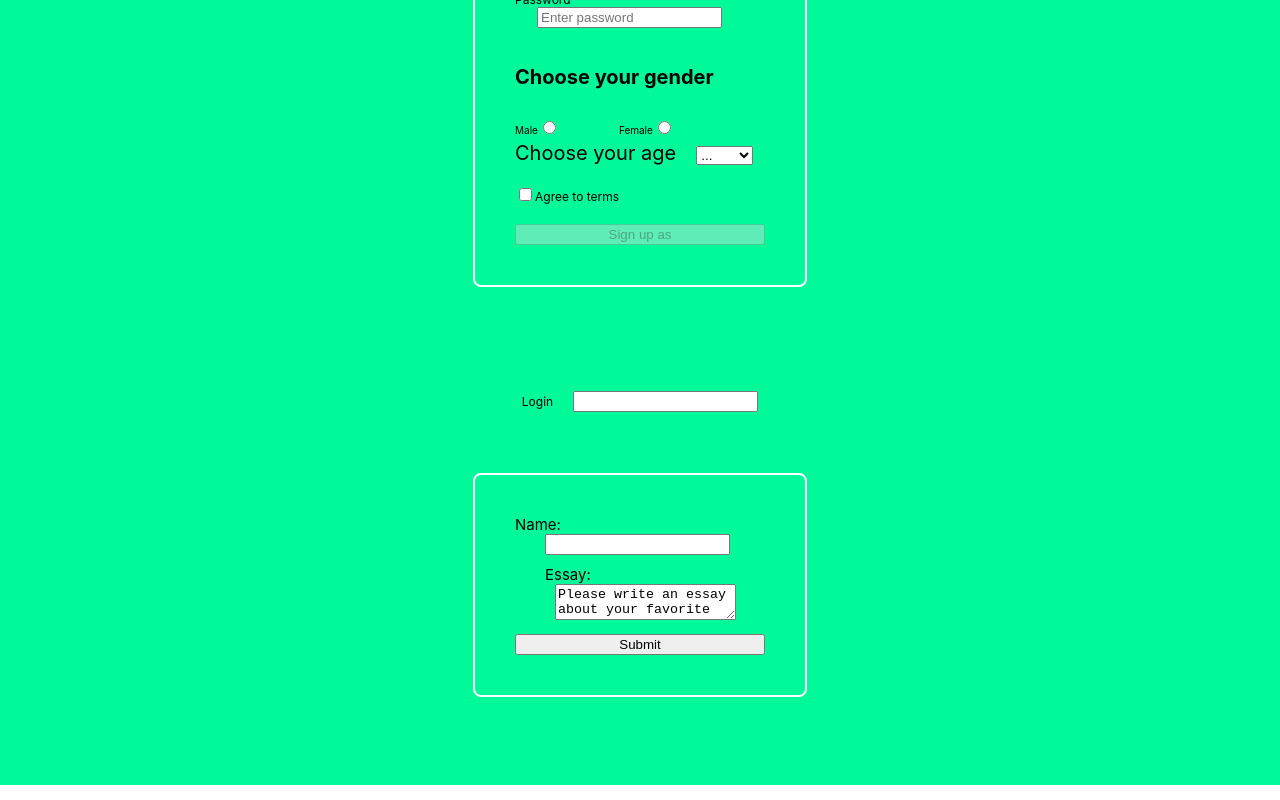
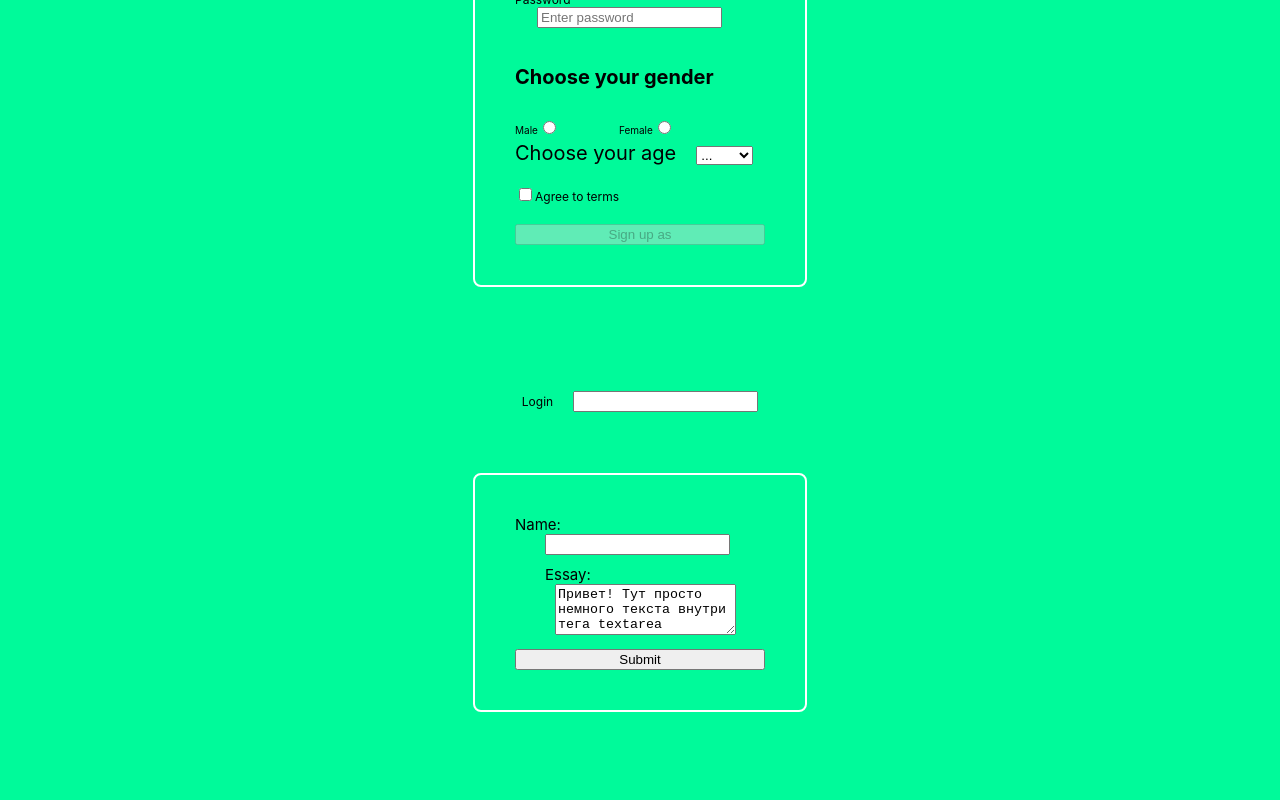
Before and after one commit to VictorSelischev/react-49-conspect, a React (Create React App) app: page / in a window 1280 px wide. Shown: the part 1512-2312 px from the top of the page. Built offline with nearby package versions, Linux system fonts and the light colour scheme.

Commit message:
Дооформляет textarea в форме

```diff
--- a/src/components/NameForm/NameForm.jsx
+++ b/src/components/NameForm/NameForm.jsx
@@ -3,7 +3,7 @@ import { Component } from 'react';
 class NameForm extends Component {
   state = {
     input: '',
-    textarea: 'Please write an essay about your favorite DOM element.',
+    textarea: 'Привет! Тут просто немного текста внутри тега textarea',
   };
 
   handleChange = event => {
@@ -50,6 +50,7 @@ class NameForm extends Component {
         >
           Essay:
           <textarea
+            rows={3}
             style={{ marginLeft: '10px' }}
             value={this.state.textarea}
             onChange={this.handleChange}
```
